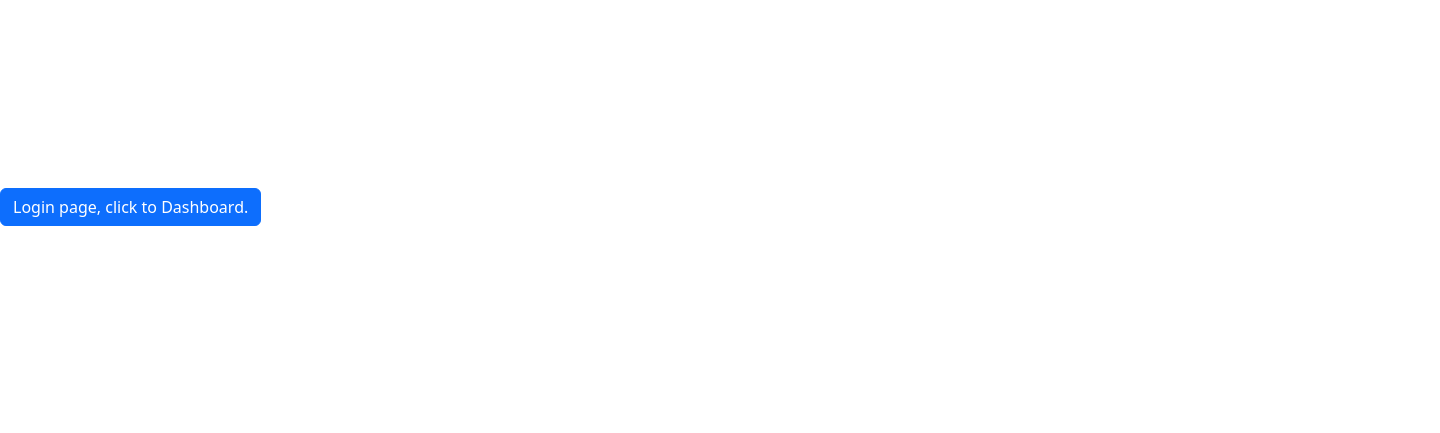
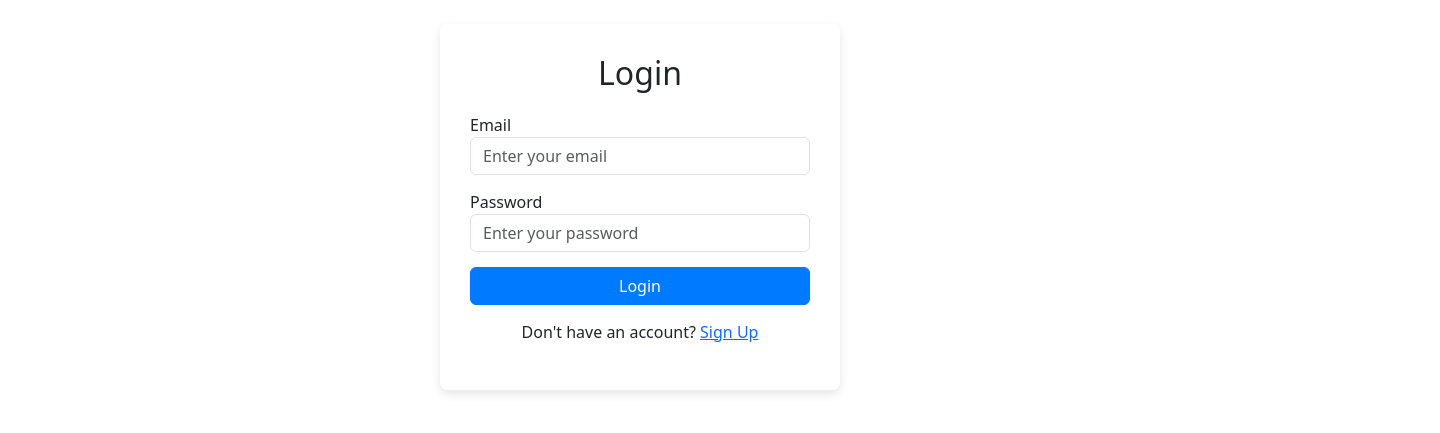
Before and after one commit to DebugBob/My_Dashboard, a React (Vite) app: page / in a window 1280 px wide. Shown: the part 193-626 px from the top of the page, 1440 px wide, since content can reach past the window. Built offline with nearby package versions, Linux system fonts and the light colour scheme.

Commit message:
added login

```diff
--- a/index.html
+++ b/index.html
@@ -7,7 +7,7 @@
     <meta name="viewport" content="width=device-width, initial-scale=1.0" />
     <title>Vite + React + TS</title>
   </head>
-  <body>
+  <body class="d-flex justify-content-center align-items-center">
     <div id="root"></div>
     <script type="module" src="/src/main.tsx"></script>
   </body>
--- a/src/Pages/Login.tsx
+++ b/src/Pages/Login.tsx
@@ -1,13 +1,128 @@
-import { Link } from "react-router-dom"
-
+import { Link, useNavigate } from "react-router-dom";
+import React, { useState, useEffect } from "react";
+import backgroundImage from "./Dashboard";
 
 const Login = () => {
+  const [email, setEmail] = useState("");
+  const [password, setPassword] = useState("");
+  const navigate = useNavigate();
+
+  useEffect(() => {
+    const token = localStorage.getItem("jwt");
+    if (token) {
+      const expiry = localStorage.getItem("jwt_expiry");
+      if (expiry && new Date().getTime() > parseInt(expiry, 10)) {
+        localStorage.removeItem("jwt");
+        localStorage.removeItem("jwt_expiry");
+      } else {
+        navigate("./Dashboard");
+      }
+    }
+  }, [navigate]);
+
+  const handleSubmit = async (e) => {
+    e.preventDefault();
+    if (email && password) {
+      try {
+        const response = await fetch("http://localhost:5000/api/login", {
+          method: "POST",
+          headers: {
+            "Content-Type": "application/json",
+          },
+          body: JSON.stringify({ email, password }),
+        });
+
+        if (response.ok) {
+          const data = await response.json();
+          localStorage.setItem("jwt", data.token);
+          localStorage.setItem(
+            "jwt_expiry",
+            (new Date().getTime() + 60 * 60 * 1000).toString()
+          );
+          alert("Login successful!");
+          navigate("./Dashboard");
+        } else {
+          alert("Invalid credentials");
+        }
+      } catch (error) {
+        console.error("Error during login:", error);
+        alert("An error occurred. Please try again.");
+      }
+    } else {
+      alert("Please fill in all fields");
+    }
+  };
+
   return (
-    // Placeholder Button returns to Dashboard
-    <Link to={'/Dashboard'} className="btn btn-primary" >
-        Login page, click to Dashboard.
-    </Link>
-  )
-}
+    <div
+      style={{
+        display: "flex",
+        justifyContent: "center",
+        alignItems: "center",
+        height: "100vh",
+        width: "200vh",
+        backgroundImage: `url(${backgroundImage})`,
+        backgroundSize: "cover",
+        backgroundPosition: "center",
+        backgroundRepeat: "no-repeat",
+      }}
+    >
+      <div
+        style={{
+          background: "rgba(255, 255, 255, 0.9)",
+          padding: "30px",
+          borderRadius: "8px",
+          boxShadow: "0 4px 10px rgba(0, 0, 0, 0.1)",
+          maxWidth: "400px",
+          width: "100%",
+        }}
+      >
+        <h2 style={{ textAlign: "center", marginBottom: "20px" }}>Login</h2>
+        <form onSubmit={handleSubmit}>
+          <div className="form-group" style={{ marginBottom: "15px" }}>
+            <label htmlFor="email">Email</label>
+            <input
+              type="email"
+              id="email"
+              className="form-control"
+              value={email}
+              onChange={(e) => setEmail(e.target.value)}
+              placeholder="Enter your email"
+              required
+            />
+          </div>
+          <div className="form-group" style={{ marginBottom: "15px" }}>
+            <label htmlFor="password">Password</label>
+            <input
+              type="password"
+              id="password"
+              className="form-control"
+              value={password}
+              onChange={(e) => setPassword(e.target.value)}
+              placeholder="Enter your password"
+              required
+            />
+          </div>
+          <button
+            type="submit"
+            className="btn btn-primary"
+            style={{
+              width: "100%",
+              backgroundColor: "#007bff",
+              borderColor: "#007bff",
+            }}
+          >
+            Login
+          </button>
+        </form>
+        <div style={{ textAlign: "center", marginTop: "15px" }}>
+          <p>
+            Don't have an account? <Link to="/signup">Sign Up</Link>
+          </p>
+        </div>
+      </div>
+    </div>
+  );
+};
 
-export default Login
+export default Login;
```
Also changed, not shown: package.json (+12 -2 lines), server.js (added, +66 -0 lines), src/Pages/3402393.jpg (added), 1 other file (tests, documents, lock files or other folders).
